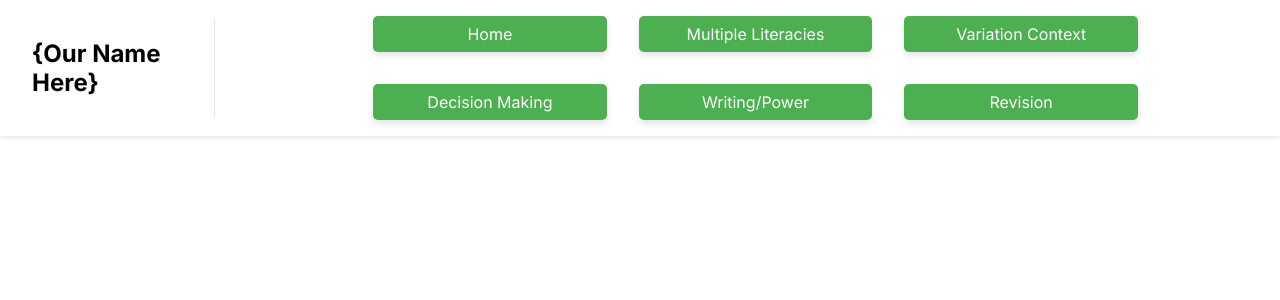
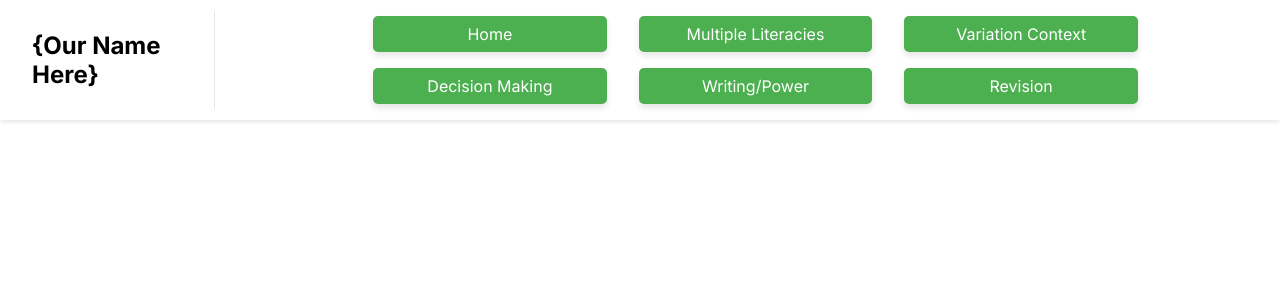
Before and after one commit to UCF-GroupProj/ENCProfolio, a Next.js app: page / in a window 1280 px wide. Shown: the top 300 px of the page. Built offline with nearby package versions, Linux system fonts and the light colour scheme.

Commit message:
Fix some navbar sizing

```diff
--- a/src/app/Component/topbar.module.css
+++ b/src/app/Component/topbar.module.css
@@ -19,6 +19,7 @@
   justify-content:space-evenly;
   flex-flow:wrap;
   justify-content: center;
+  padding-top: 1rem;
 }
 .navbtn {
   /* generate a nice a tag button */
@@ -27,7 +28,7 @@
   color: white;
   min-width: 14.6rem;
   padding: 0.5rem 3rem;
-  margin: 1rem 1rem;
+  margin:00 1rem 1rem 1rem;
   text-align: center;
   text-decoration: none;
   display: inline-block;
@@ -35,11 +36,11 @@
   cursor: pointer;
   border-radius: 5px;
   box-sizing: border-box;
-
-  /* transition: all 0.3s ease 0s; */
   transition: background-color 0.3s ease, transform 0.3s ease, box-shadow 0.3s ease;
   box-shadow: 0 4px 6px rgba(0, 0, 0, 0.1);
 }
+
+
 .navbtn:hover {
   background-color: #378039;
   transform: translateY(2px);
--- a/src/app/layout.tsx
+++ b/src/app/layout.tsx
@@ -5,8 +5,8 @@ import './globals.css'
 const inter = Inter({ subsets: ['latin'] })
 
 export const metadata: Metadata = {
-  title: 'Create Next App',
-  description: 'Generated by create next app',
+  title: 'Composition Portfolio - {Your Name Here}',
+  description: 'A final portfolio for Comp1101.',
 }
 
 export default function RootLayout({
```
